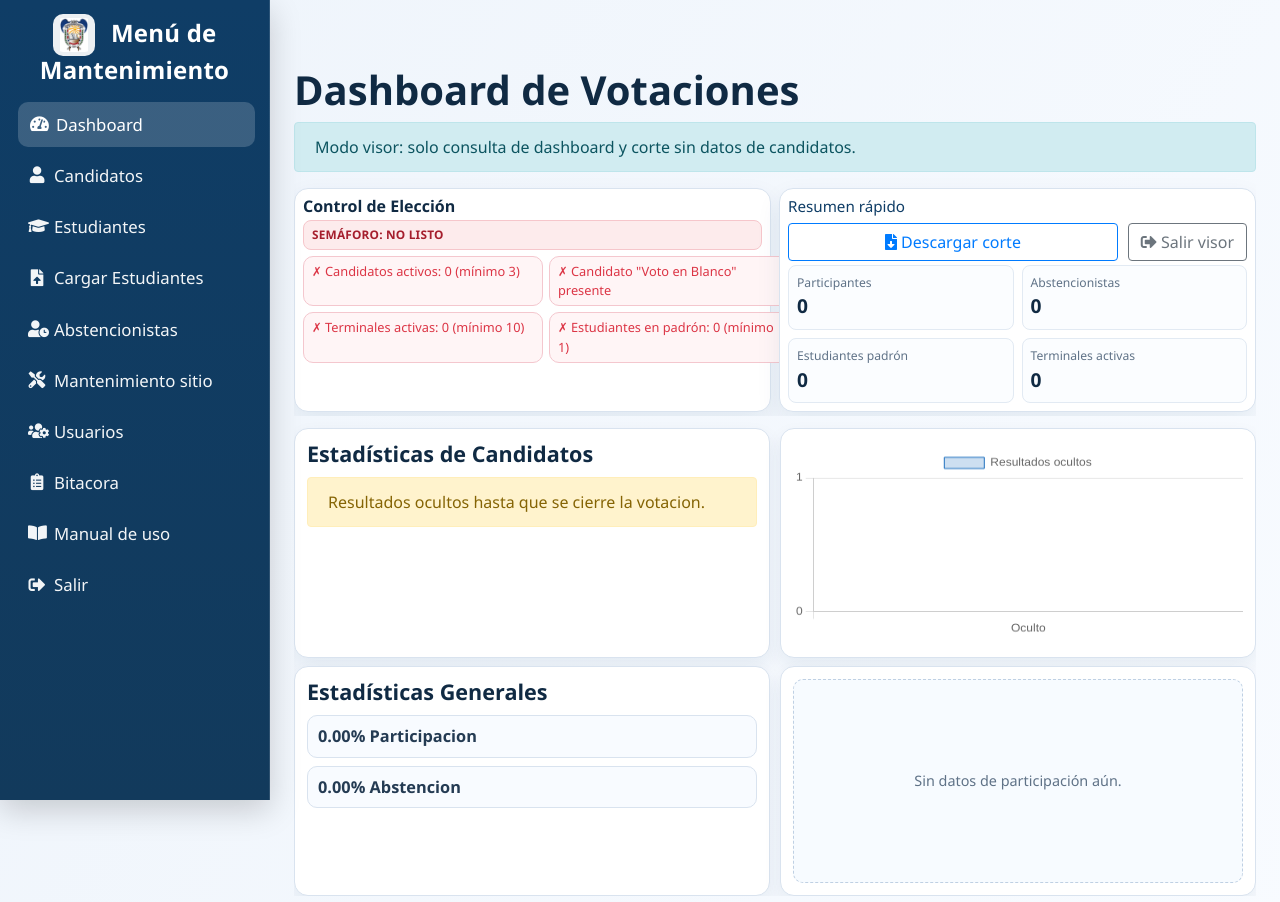
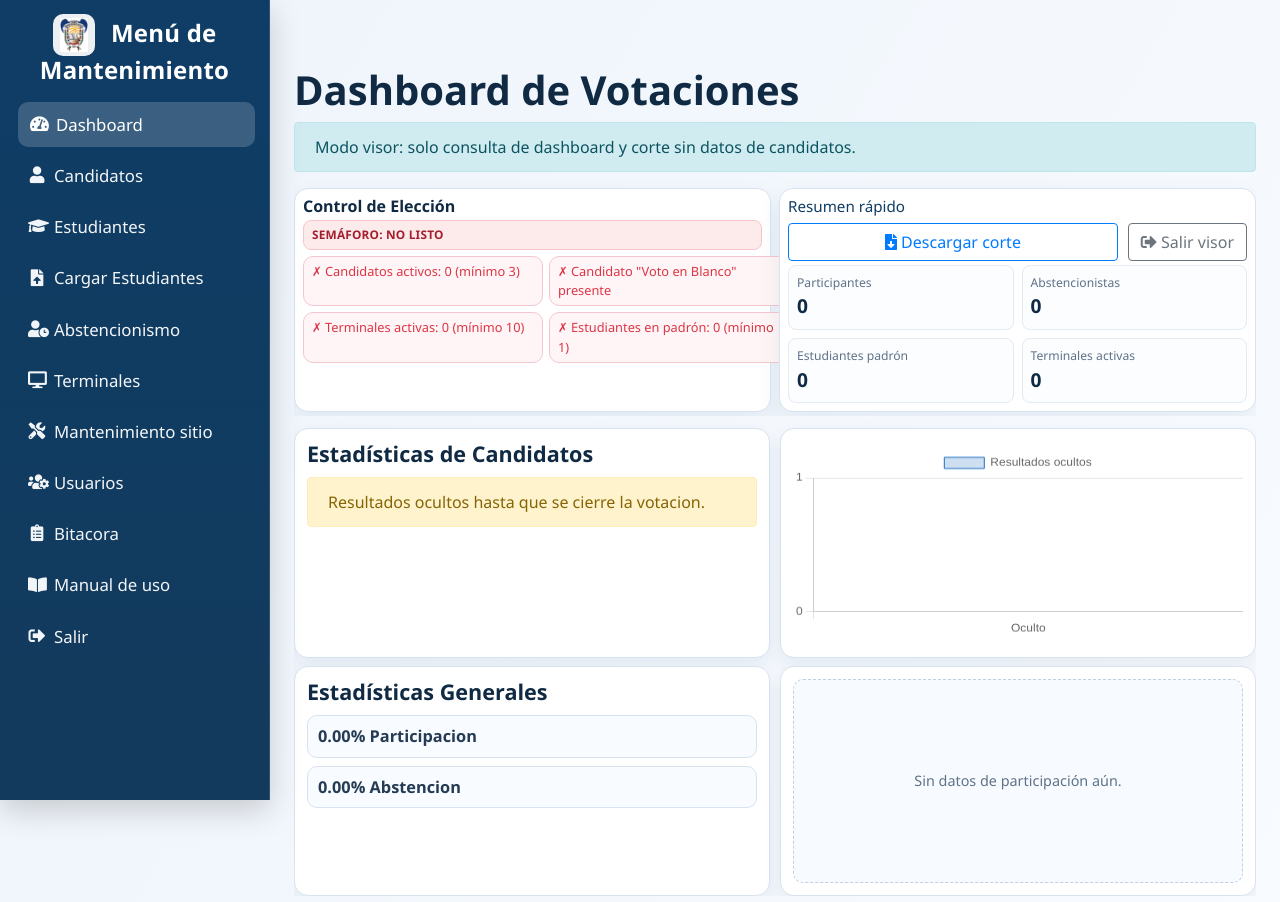
Before and after one commit to vegabryan22/votaciones_ctprgv, a Flask app: page /votaciones/visor/dashboard in a window 1280 px wide. Shown: the top 902 px of the page. Run offline with Flask 3, Linux system fonts and the light colour scheme; a user stored in the database is signed in; data comes from the database, SQL or seed files in the repository; data that the repository does not hold is empty; some libraries are stand-ins or nearby versions.

Commit message:
feat(admin): modulo de terminales y abstencionismo

```diff
--- a/votaciones_backend/app.py
+++ b/votaciones_backend/app.py
@@ -726,10 +726,16 @@ def abrir_votacion():
 @app.route('/votaciones/mantenimiento-sitio')
 @admin_required
 def mantenimiento_sitio():
+    return render_template('mantenimiento_sitio.html')
+
+
+@app.route('/votaciones/terminales')
+@admin_required
+def terminales_admin():
     terminales = db.listar_terminales()
     voting_status = db.get_voting_status()
     return render_template(
-        'mantenimiento_sitio.html',
+        'terminales_admin.html',
         terminales=terminales,
         voting_closed=voting_status.get("voting_closed", True),
         min_active_terminals=voting_status.get("min_active_terminals", 10)
@@ -805,60 +811,75 @@ def terminal_ping():
 @admin_required
 def crear_terminal():
     if not _require_voting_closed_for_change('crear_terminal'):
-        return redirect(url_for('mantenimiento_sitio'))
+        return redirect(url_for('terminales_admin'))
     codigo = (request.form.get('codigo') or '').strip()
     nombre = (request.form.get('nombre') or '').strip()
     ubicacion = (request.form.get('ubicacion') or '').strip()
     if not codigo or not nombre:
         flash('Codigo y nombre son obligatorios.', 'error')
-        return redirect(url_for('mantenimiento_sitio'))
+        return redirect(url_for('terminales_admin'))
     try:
         token = db.crear_terminal(codigo, nombre, ubicacion)
     except Exception as e:
         flash(f'No se pudo crear terminal: {e}', 'error')
-        return redirect(url_for('mantenimiento_sitio'))
+        return redirect(url_for('terminales_admin'))
     db.registrar_evento_critico(_actor_name(), 'crear_terminal', f'codigo={codigo}, nombre={nombre}, ubicacion={ubicacion}', _client_ip())
     flash(f'Terminal creada. Token: {token}', 'success')
-    return redirect(url_for('mantenimiento_sitio'))
+    return redirect(url_for('terminales_admin'))
 
 
 @app.route('/votaciones/mantenimiento/terminales/actualizar/<int:terminal_id>', methods=['POST'])
 @admin_required
 def actualizar_terminal(terminal_id):
     if not _require_voting_closed_for_change('actualizar_terminal'):
-        return redirect(url_for('mantenimiento_sitio'))
+        return redirect(url_for('terminales_admin'))
     nombre = (request.form.get('nombre') or '').strip()
     ubicacion = (request.form.get('ubicacion') or '').strip()
     activa = request.form.get('activa') == '1'
     if not nombre:
         flash('El nombre es obligatorio.', 'error')
-        return redirect(url_for('mantenimiento_sitio'))
+        return redirect(url_for('terminales_admin'))
     db.actualizar_terminal(terminal_id, nombre, ubicacion, activa)
     db.registrar_evento_critico(_actor_name(), 'actualizar_terminal', f'id={terminal_id}, activa={activa}, nombre={nombre}', _client_ip())
     flash('Terminal actualizada.', 'success')
-    return redirect(url_for('mantenimiento_sitio'))
+    return redirect(url_for('terminales_admin'))
 
 
 @app.route('/votaciones/mantenimiento/terminales/rotar-token/<int:terminal_id>', methods=['POST'])
 @admin_required
 def rotar_token_terminal(terminal_id):
     if not _require_voting_closed_for_change('rotar_token_terminal'):
-        return redirect(url_for('mantenimiento_sitio'))
+        return redirect(url_for('terminales_admin'))
     token = db.rotar_token_terminal(terminal_id)
     db.registrar_evento_critico(_actor_name(), 'rotar_token_terminal', f'id={terminal_id}', _client_ip())
     flash(f'Nuevo token generado: {token}', 'success')
-    return redirect(url_for('mantenimiento_sitio'))
+    return redirect(url_for('terminales_admin'))
 
 
 @app.route('/votaciones/mantenimiento/terminales/eliminar/<int:terminal_id>', methods=['POST'])
 @admin_required
 def eliminar_terminal(terminal_id):
     if not _require_voting_closed_for_change('eliminar_terminal'):
-        return redirect(url_for('mantenimiento_sitio'))
+        return redirect(url_for('terminales_admin'))
     db.eliminar_terminal(terminal_id)
     db.registrar_evento_critico(_actor_name(), 'eliminar_terminal', f'id={terminal_id}', _client_ip())
     flash('Terminal eliminada.', 'success')
-    return redirect(url_for('mantenimiento_sitio'))
+    return redirect(url_for('terminales_admin'))
+
+
+@app.route('/votaciones/mantenimiento/terminales/eliminar-todas', methods=['POST'])
+@admin_required
+def eliminar_todas_terminales():
+    if not _require_voting_closed_for_change('eliminar_todas_terminales'):
+        return redirect(url_for('terminales_admin'))
+    confirmation = (request.form.get('confirmation') or '').strip().upper()
+    if confirmation != 'ELIMINAR':
+        flash('Confirmación inválida. Escribe ELIMINAR.', 'error')
+        return redirect(url_for('terminales_admin'))
+    db.eliminar_todas_terminales()
+    db.registrar_evento_critico(_actor_name(), 'eliminar_todas_terminales', 'Limpieza masiva de terminales', _client_ip())
+    flash('Todas las terminales fueron eliminadas.', 'success')
+    return redirect(url_for('terminales_admin'))
 
 
 @app.route('/votaciones/mantenimiento/reset-padron', methods=['POST'])
--- a/votaciones_backend/templates/abstencionistas.html
+++ b/votaciones_backend/templates/abstencionistas.html
@@ -3,7 +3,7 @@
 <div class="container mt-4">
     <div class="d-flex justify-content-between align-items-center mb-3">
         <div>
-            <h2 class="mb-0">Lista de Abstencionistas</h2>
+            <h2 class="mb-0">Lista de Abstencionismo</h2>
             <small class="text-muted">Total: {{ total }}</small>
         </div>
         <a class="btn btn-success" href="{{ url_for('exportar_abstencionistas') }}">Exportar CSV</a>
--- a/votaciones_backend/templates/layout.html
+++ b/votaciones_backend/templates/layout.html
@@ -173,7 +173,12 @@
             </li>
             <li class="nav-item">
                 <a class="nav-link {{ 'active' if request.endpoint in ['abstencionistas', 'exportar_abstencionistas'] else '' }}" href="{{ url_for('abstencionistas') }}">
-                    <i class="fas fa-user-clock"></i> Abstencionistas
+                    <i class="fas fa-user-clock"></i> Abstencionismo
+                </a>
+            </li>
+            <li class="nav-item">
+                <a class="nav-link {{ 'active' if request.endpoint == 'terminales_admin' else '' }}" href="{{ url_for('terminales_admin') }}">
+                    <i class="fas fa-desktop"></i> Terminales
                 </a>
             </li>
             <li class="nav-item">
--- a/votaciones_backend/util/database.py
+++ b/votaciones_backend/util/database.py
@@ -686,6 +686,12 @@ def eliminar_terminal(terminal_id):
         cursor.execute("DELETE FROM terminales_votacion WHERE id = %s", (terminal_id,))
 
 
+def eliminar_todas_terminales():
+    ensure_terminales_table()
+    with DBConnection() as cursor:
+        cursor.execute("DELETE FROM terminales_votacion")
+
+
 def marcar_terminal_en_linea(terminal_id):
     ensure_terminales_table()
     with DBConnection() as cursor:
```
Also changed, not shown: votaciones_backend/templates/mantenimiento_sitio.html (+0 -86 lines), votaciones_backend/templates/terminales_admin.html (added, +111 -0 lines), CHANGELOG.md, 1 other file.
